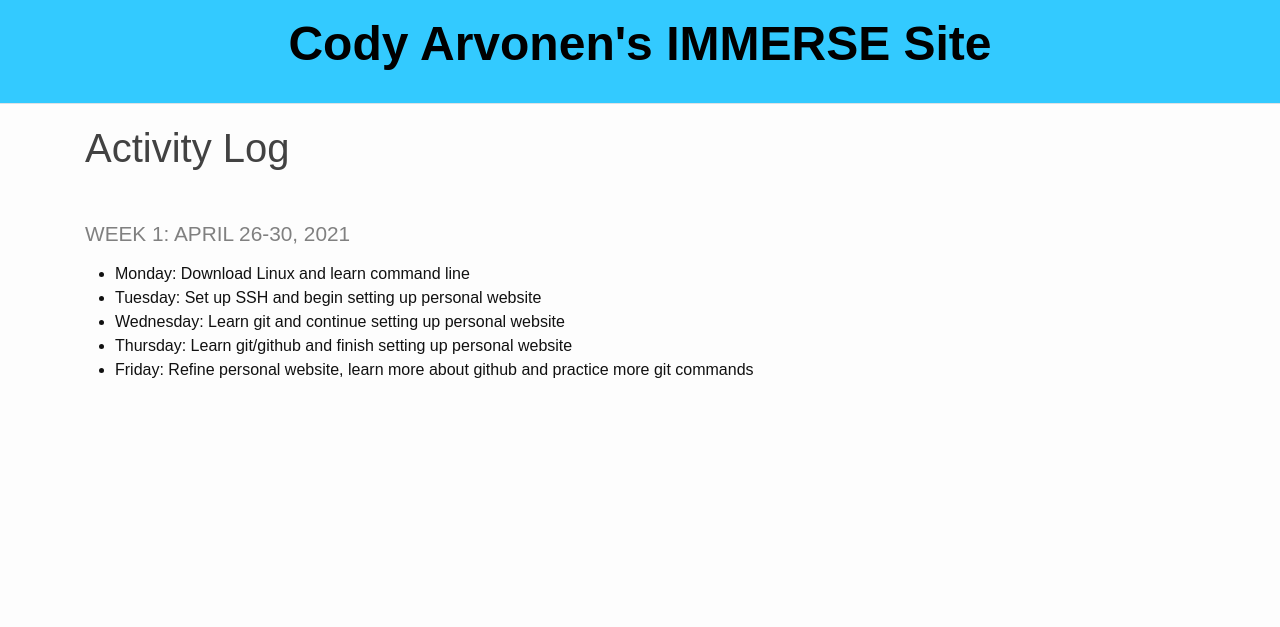
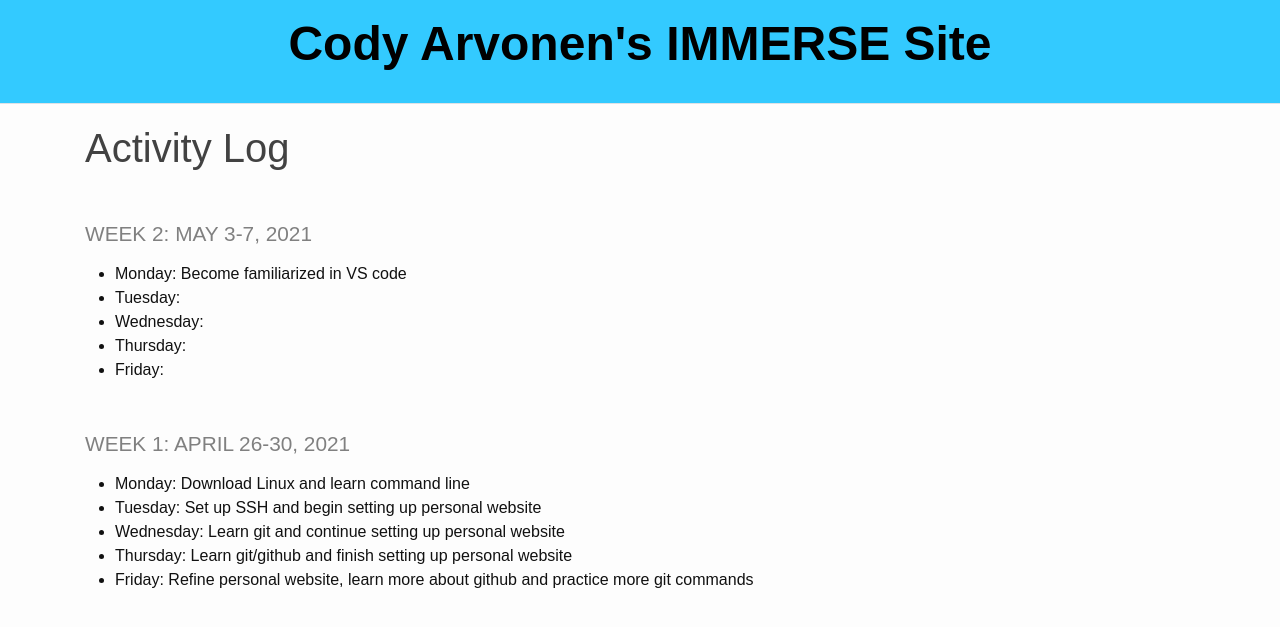
Before and after one commit to codyarvonen/personal_website, a Jekyll site: the page built from _pages/log.md, in a window 1280 px wide. Shown: the top 627 px of the page. Built offline with Jekyll 4.4.1, drawn with Linux system fonts in a browser that asks for light colours.

Commit message:
5/3/2021 log

```diff
--- a/_pages/log.md
+++ b/_pages/log.md
@@ -2,6 +2,14 @@
 layout: default
 title: Activity Log
 ---
+
+### Week 2: May 3-7, 2021
+
+* **Monday**: Become familiarized in VS code
+* **Tuesday**:
+* **Wednesday**:
+* **Thursday**:
+* **Friday**:
 
 ### Week 1: April 26-30, 2021
 
```
